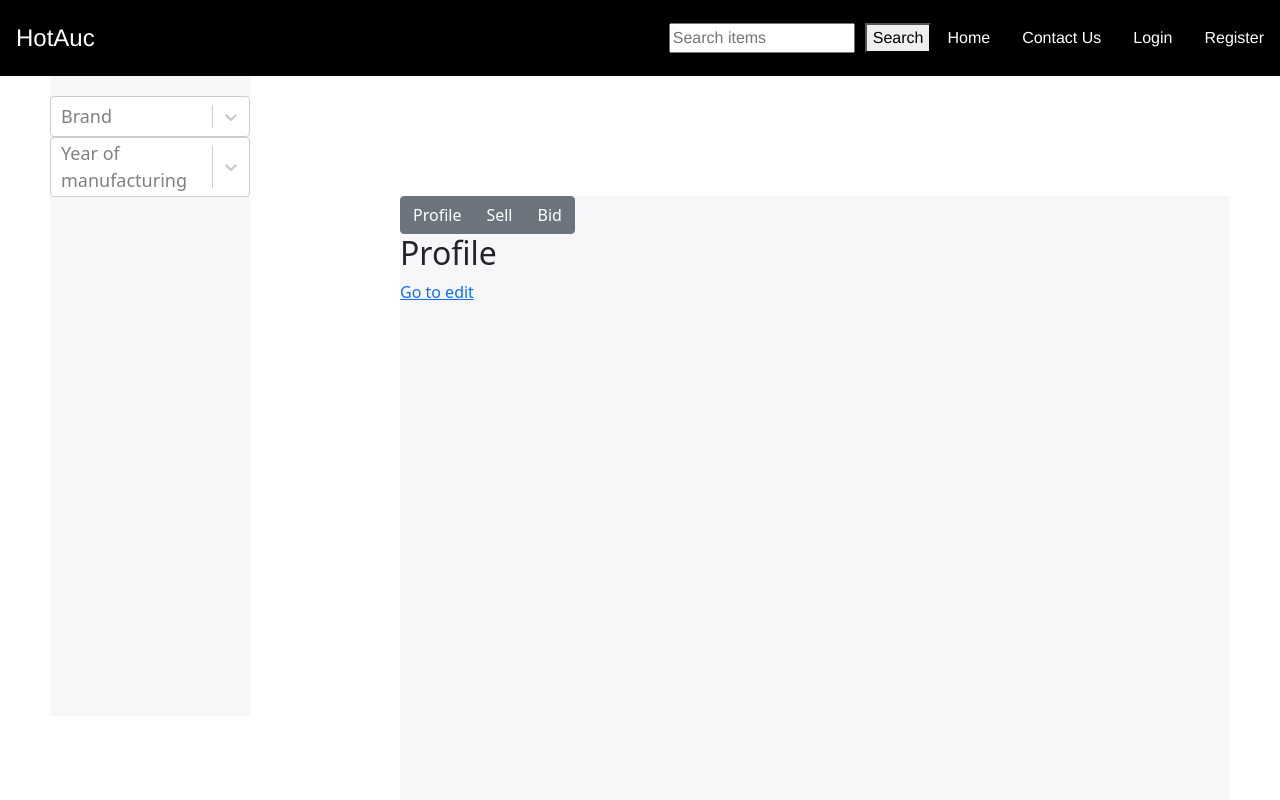
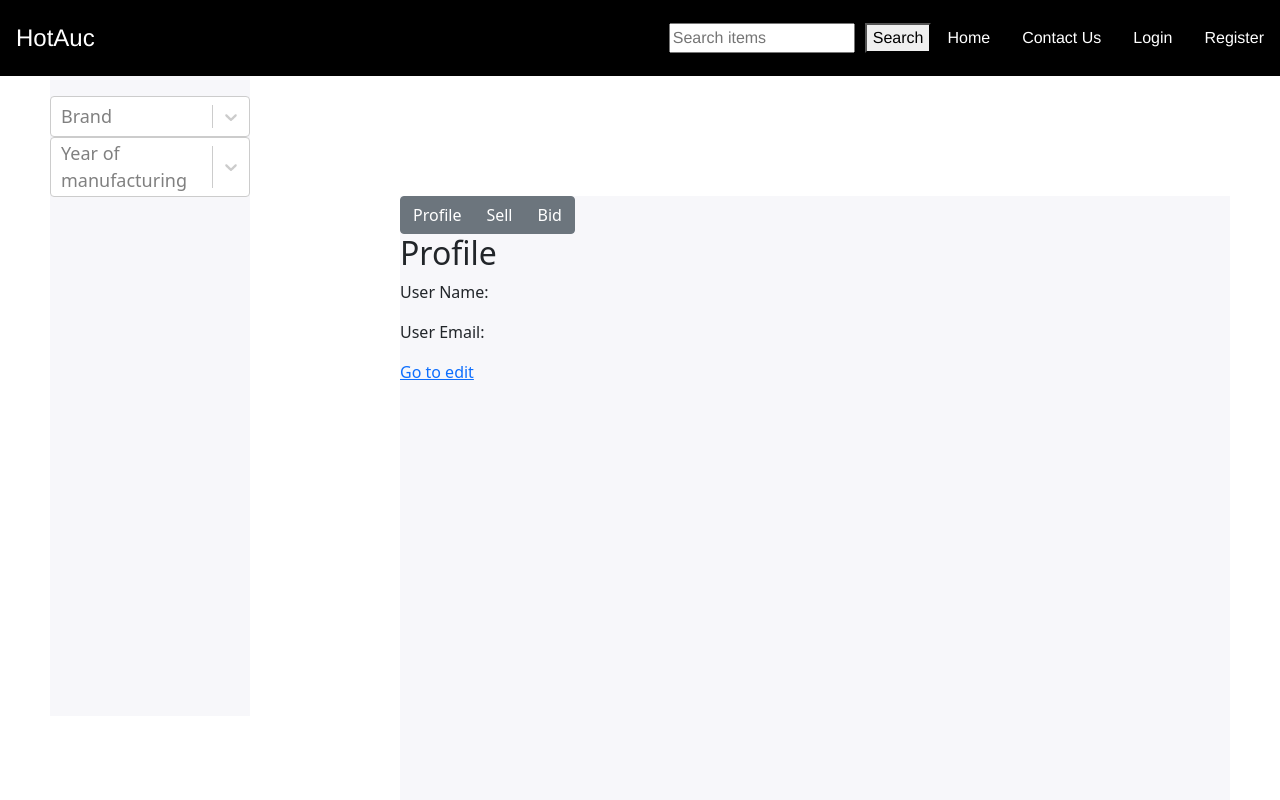
Before and after one commit to hlutony-me/HotAuc, a React (Create React App) app in the folder client/: page /dashboard in a window 1280 px wide. Shown: the top 800 px of the page. Built offline with nearby package versions, Linux system fonts and the light colour scheme.

Commit message:
edited dashboard-profile.js

```diff
--- a/client/src/components/dashboard-component/layouts/Dashboard-profile.js
+++ b/client/src/components/dashboard-component/layouts/Dashboard-profile.js
@@ -1,11 +1,15 @@
-import React, { useSelector } from "react"
+import React from "react"
+import { useSelector } from "react-redux"
 import { Link } from "react-router-dom"
 
-function DashboardProfile() {
-
+function DashboardProfile(){
+	const userEmail = useSelector(state => state.userInfor.user?.email)
+	const userName = useSelector(state => state.userInfor.user?.name)
 	return (
 		<div className="dashboard-profile">
 			<h2>Profile</h2>
+			<p>User Name: {userName}</p>
+			<p>User Email: {userEmail}</p>
 			<Link to="/dashboard/profile/edit"> Go to edit</Link>
 		</div>
 	)
--- a/client/src/components/edit-dashboard-component/edit-profile.js
+++ b/client/src/components/edit-dashboard-component/edit-profile.js
@@ -1,7 +1,5 @@
-import React, { useEffect } from 'react'
-import { useSelector, useDispatch } from "react-redux"
-import { Link } from 'react-router-dom'
-import axios from "axios"
+import React from 'react'
+import { useSelector } from "react-redux"
 import "./Edit-Profile.css"
 
 const EditProfile = () => {
```
